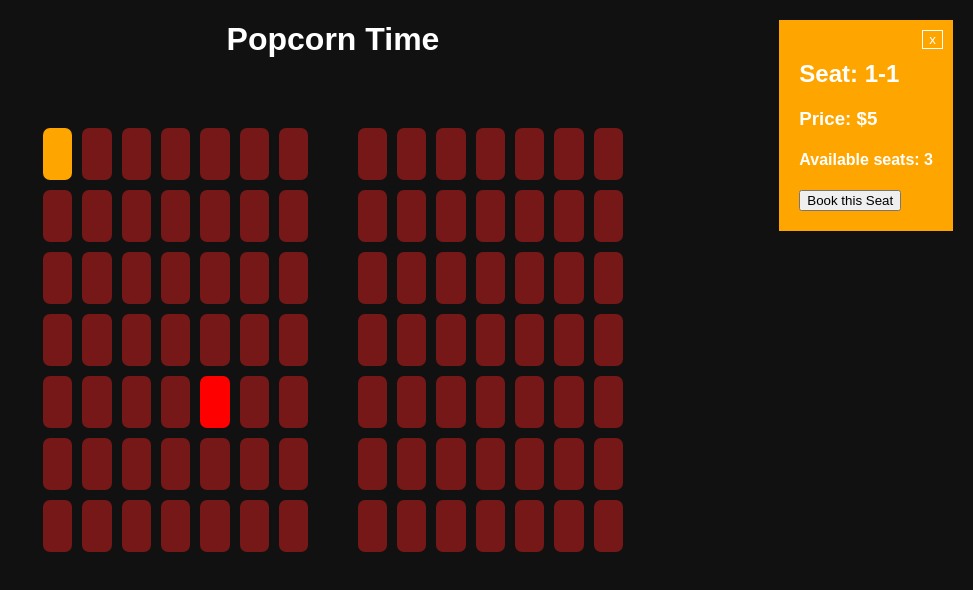
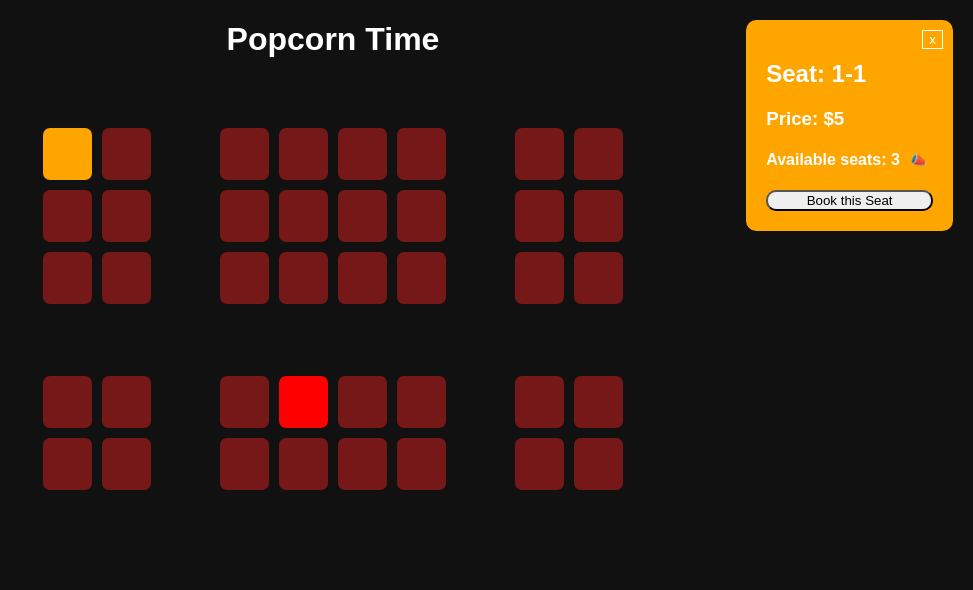
Before and after one commit to DrorGaon/Cinema, a plain HTML site: page index.html in a window 1280 px wide. Both pictures are taken after a click on the element 364 px from the left and 154 px from the top of the page. Shown: the whole page, without its empty margins (307-1280 px from the left). Drawn offline with Linux system fonts and the light colour scheme.

Commit message:
First commit

```diff
--- a/css/main.css
+++ b/css/main.css
@@ -22,6 +22,7 @@ table {
     width: 35px;
     height: 50px;
     border-radius: 7px;
+    transition: 500ms;
 }
 .seat {
     background-color: #761818;
@@ -46,6 +47,8 @@ table {
 
     background-color: orange;
     padding: 20px;
+
+    border-radius: 5%;
 }
 
 .popup .btn-close {
@@ -57,3 +60,24 @@ table {
     border: 1px solid white;
     color: white;
 }
+
+.btn-book-seat{
+    width: 100%;
+
+    border-radius: 10px;
+
+    cursor: pointer;
+
+}
+
+.btn-highlight{
+    background-color: transparent;
+
+    border: none;
+
+    cursor: pointer;
+}
+
+.highlight {
+    background-color: lightblue;
+}
--- a/index.html
+++ b/index.html
@@ -17,10 +17,10 @@
         </table>
 
         <div hidden class="popup">
-            <button class="btn-close">x</button>
+            <button class="btn-close" onclick="hideSeatDetails()">x</button>
             <h2>Seat: <span>X-X</span></h2>
             <h3>Price: $<span>X</span></h3>
-            <h4>Available seats: <span>0</span></h4>
+            <h4>Available seats: <span>0</span> <button class="btn-highlight" onclick="highlightCells()">📣</button></h4>
             <button
                 class="btn-book-seat"
                 data-i=""
--- a/js/main.js
+++ b/js/main.js
@@ -2,6 +2,8 @@
 
 var gCinema
 var gElSelectedSeat = null
+var gRemovalTimeoutId
+var gElHighlitedCells
 
 function onInit() {
     gCinema = createCinema()
@@ -11,10 +13,10 @@ function onInit() {
 function createCinema() {
     const cinema = []
 
-    for (var i = 0; i < 7; i++) {
+    for (var i = 0; i < 6; i++) {
         cinema[i] = []
-        for (var j = 0; j < 15; j++) {
-            const cell = { isSeat: j !== 7 }
+        for (var j = 0; j < 10; j++) {
+            const cell = { isSeat: j !== 7 && j !== 2 && i !== 3}
             if (cell.isSeat) {
                 cell.price = 5 + i
                 cell.isBooked = false
@@ -45,7 +47,8 @@ function renderCinema() {
             const title = `Seat: ${i + 1}, ${j + 1}`
 
             strHTML += `\t<td title="${title}" class="cell ${className}"
-                            onclick="onCellClicked(this, ${i}, ${j})" >
+                            onclick="onCellClicked(this, ${i}, ${j})"
+                            data-i="${i}" data-j="${j}">
                          </td>\n`
         }
         strHTML += `</tr>\n`
@@ -61,16 +64,21 @@ function onCellClicked(elCell, i, j) {
     // ignore none seats and booked seats
     if (!cell.isSeat || cell.isBooked) return
 
-    console.log('Cell clicked: ', elCell, i, j)
-
     // Selecting a seat
     elCell.classList.add('selected')
 
     // Only a single seat should be selected
     if (gElSelectedSeat) {
         gElSelectedSeat.classList.remove('selected')
+
     }
+
     gElSelectedSeat = (gElSelectedSeat !== elCell) ? elCell : null
+
+    if(gRemovalTimeoutId){
+        removeHighlights(gElHighlitedCells)
+        clearInterval(gRemovalTimeoutId)
+    }
 
     // When seat is selected a popup is shown
     if (gElSelectedSeat) {
@@ -97,6 +105,8 @@ function showSeatDetails(pos) {
 
 function hideSeatDetails() {
     document.querySelector('.popup').hidden = true
+    gElSelectedSeat.classList.toggle('selected')
+    gElSelectedSeat = null
 }
 
 function onBookSeat(elBtn) {
@@ -112,15 +122,47 @@ function onBookSeat(elBtn) {
 
 function countAvailableSeatsAround(board, rowIdx, colIdx) {
     var count = 0
-
     for (var i = rowIdx - 1; i <= rowIdx + 1; i++) {
         if (i < 0 || i >= board.length) continue
         for (var j = colIdx - 1; j <= colIdx + 1; j++) {
             if (i === rowIdx && j === colIdx) continue
             if (j < 0 || j >= board[0].length) continue
             var currCell = board[i][j]
-            if (currCell.isSeat && !currCell.isBooked) count++
+            if (currCell.isSeat && !currCell.isBooked){
+                count++
+            }
         }
     }
     return count
 }
+
+function highlightCells(){
+    if (gRemovalTimeoutId) clearTimeout(gRemovalTimeoutId)
+
+    gElHighlitedCells = []
+    const rowIdx = +gElSelectedSeat.dataset.i
+    const colIdx = +gElSelectedSeat.dataset.j
+    for (var i = rowIdx - 1; i <= rowIdx + 1; i++) {
+        if (i < 0 || i >= gCinema.length) continue
+        for (var j = colIdx - 1; j <= colIdx + 1; j++) {
+            if (i === rowIdx && j === colIdx) continue
+            if (j < 0 || j >= gCinema[0].length) continue
+            var currCell = gCinema[i][j]
+            if (currCell.isSeat && !currCell.isBooked){
+                var elCell = document.querySelector(`[data-i="${i}"][data-j="${j}"]`)
+                elCell.classList.add('highlight')
+                gElHighlitedCells.push(elCell)
+            }
+        }
+    }
+
+    gRemovalTimeoutId = setTimeout(() => {
+        removeHighlights(gElHighlitedCells)
+    }, 2500);
+}
+
+function removeHighlights(gElHighlitedCells){
+    for(var i = 0; i < gElHighlitedCells.length; i++){
+        gElHighlitedCells[i].classList.remove('highlight')
+    }
+}
```
